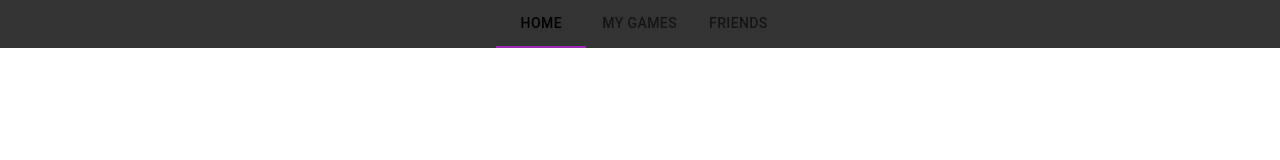
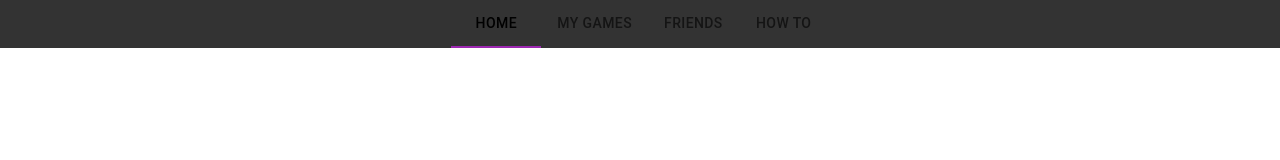
Before and after one commit to Madhur20/BoardGamesDashBoard, a Next.js app: page /MenuBar in a window 1280 px wide. Shown: the top 160 px of the page. Built offline with nearby package versions, Linux system fonts and the light colour scheme.

Commit message:
Added How to and removed unused libraries

```diff
--- a/pages/AppBar.tsx
+++ b/pages/AppBar.tsx
@@ -4,7 +4,6 @@ import Box from '@mui/material/Box';
 import Toolbar from '@mui/material/Toolbar';
 import Typography from '@mui/material/Typography';
 import Button from '@mui/material/Button';
-import IconButton from '@mui/material/IconButton';
 import styles from '../styles/Home.module.css'
 
 export default function ButtonAppBar() {
--- a/pages/MenuBar.tsx
+++ b/pages/MenuBar.tsx
@@ -16,6 +16,7 @@ export default function CenteredTabs() {
         <Tab label="Home" />
         <Tab label="My Games" />
         <Tab label="Friends" />
+        <Tab label="How To" />
       </Tabs>
     </Box>
   );
--- a/pages/index.tsx
+++ b/pages/index.tsx
@@ -1,7 +1,4 @@
-import { flexbox } from '@mui/system'
 import type { NextPage } from 'next'
-import Head from 'next/head'
-import Image from 'next/image'
 import styles from '../styles/Home.module.css'
 import ButtonAppBar from './AppBar'
 import CenteredTabs from './MenuBar'
```
